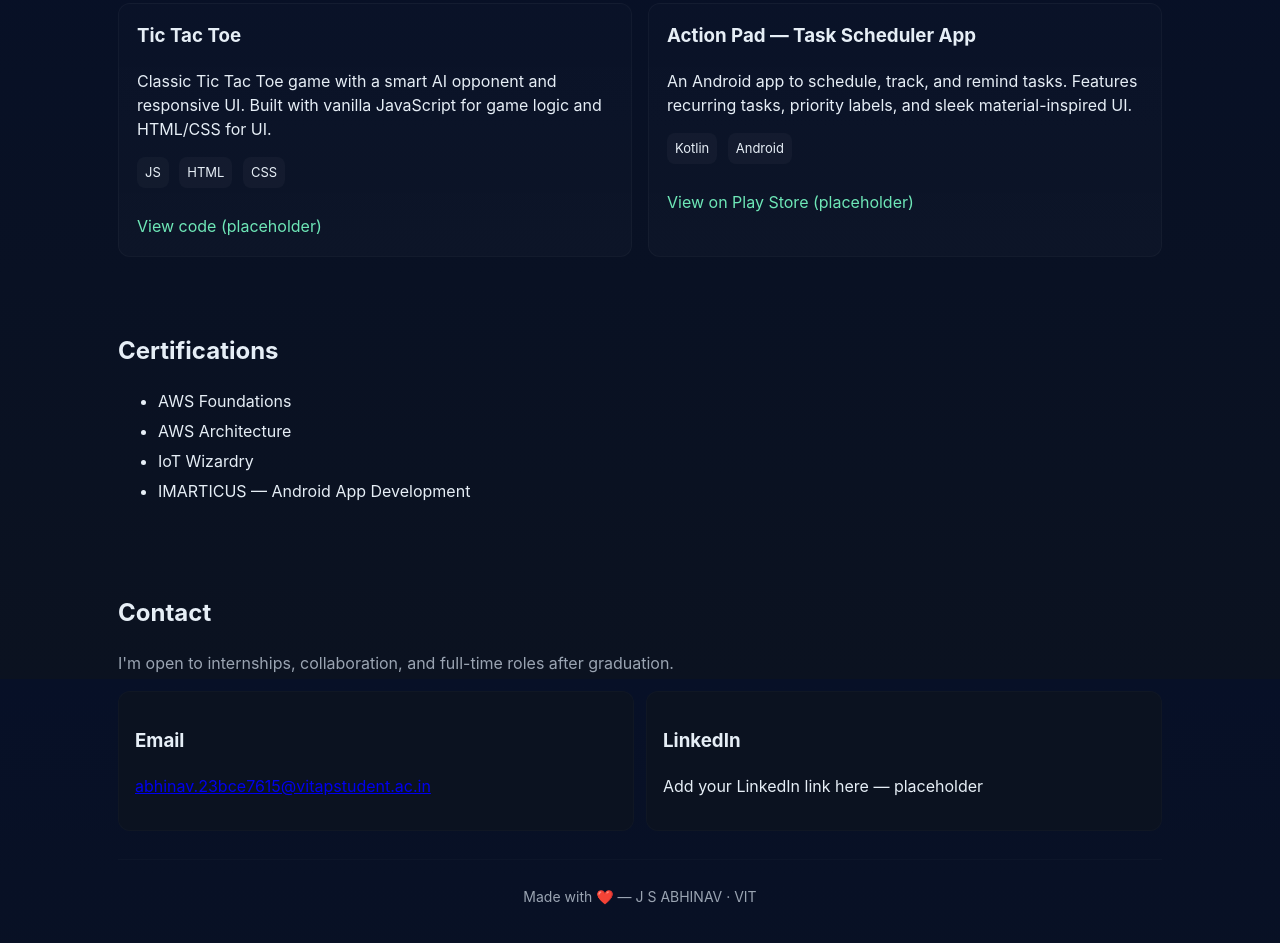
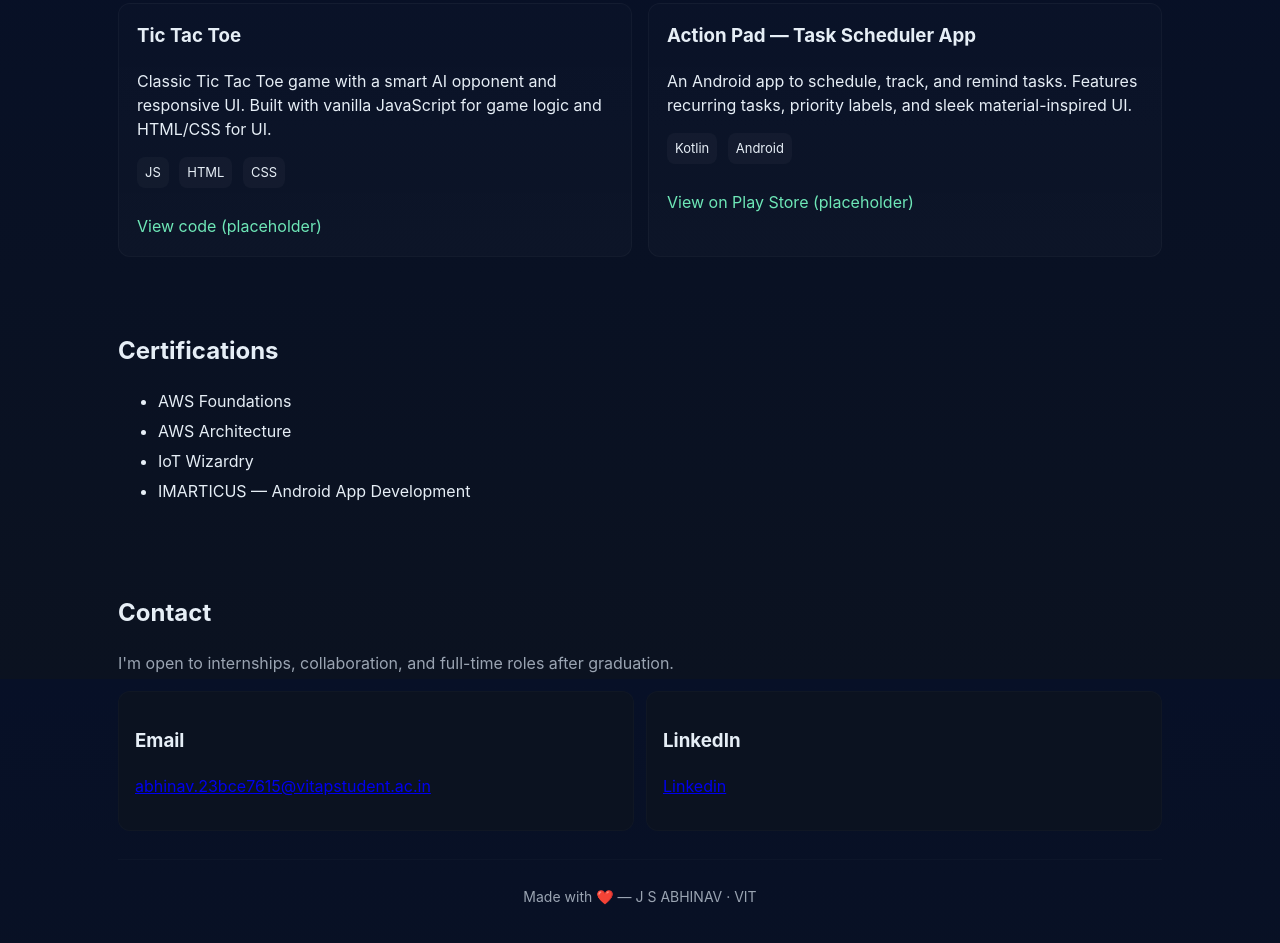
Before and after one commit to AbhinavJ911/Portfolio, a plain HTML site: page index.html in a window 1280 px wide. Shown: the part 921-1864 px from the top of the page. Drawn offline with Linux system fonts and the light colour scheme.

Commit message:
linkedin

```diff
--- a/index.html
+++ b/index.html
@@ -100,7 +100,8 @@
         </div>
         <div class="contact-card">
           <h3>LinkedIn</h3>
-          <p id="linkedin-contact">Add your LinkedIn link here — placeholder</p>
+          <!-- <p id="linkedin-contact">Add your LinkedIn link here — placeholder</p> -->
+          <a href="https://www.linkedin.com/in/abhinav-j-039663287/">Linkedin</a>
         </div>
       </div>
 
```
